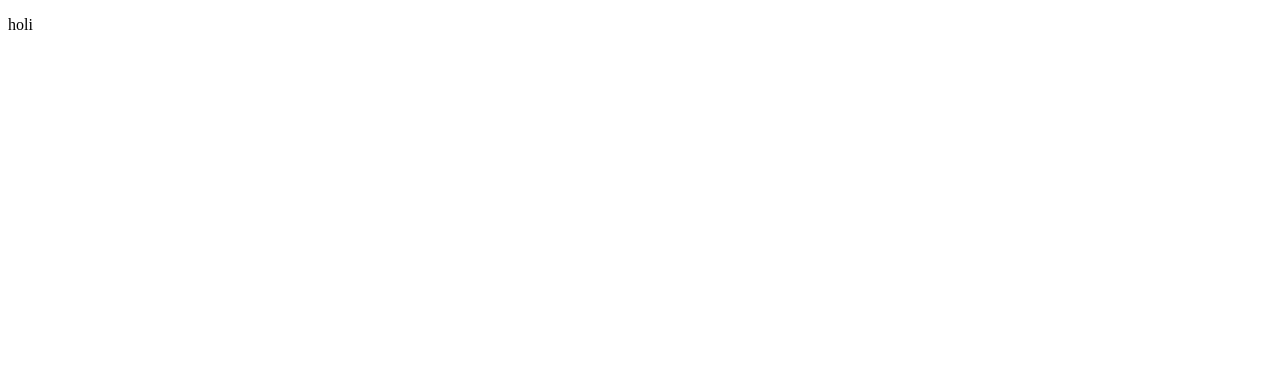
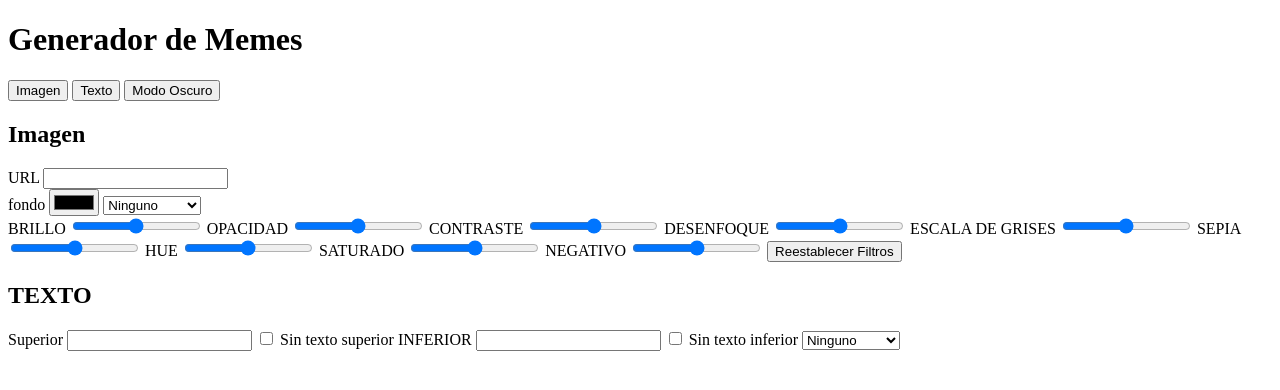
Before and after one commit to mirandatatiana/MemesEditor, a plain HTML site: page editorDeMemes.html in a window 1280 px wide. Drawn offline with Linux system fonts and the light colour scheme.

Commit message:
First commit

```diff
--- a/editorDeMemes.html
+++ b/editorDeMemes.html
@@ -8,8 +8,96 @@
     <link rel="stylesheet" href="editorDeMemes.js">
     <title>Document</title>
 </head>
+
 <body>
-    <p>holi</p>
+    <header>
+    <h1>Generador de Memes</h1>
+<div>
+    <button>Imagen</button>
+    <button>Texto</button>
+    <button>Modo Oscuro</button>
+</div>
+</header>
+<div >
+<!--caja del meme-->
+
+</div>
+<aside class="imagen">
+<!--aside-->
+<h2>Imagen</h2>
+
+    <form action="" method="get">
+<div>
+<label for="url">URL
+<input type="url" name="url" id="url" pattern="https://.*" required>
+</label>
+</div>
+<div>
+    <label for="">fondo</label>
+    <input type="color" name="" id="">
+    <label for="background"></label>
+    <select id="background">
+    <option value="Ninguno">Ninguno</option>
+    <option value="Aclara">Aclara</option>
+    <option value="Oscurecer">Oscurecer</option>
+    <option value="Diferencia">Diferencia</option>
+    <option value="Luminosidad">Luminosidad</option>
+    <option value="Multiplicar">Multiplicar</option>
+</select>
+</label>
+</div>
+<label for="">BRILLO
+<input type="range">
+</label>
+<label for=""> OPACIDAD
+<input type="range">
+</label>
+<label for=""> CONTRASTE
+<input type="range">
+</label>
+<label for=""> DESENFOQUE
+<input type="range">
+</label>
+<label for=""> ESCALA DE GRISES
+<input type="range">
+</label>
+<label for=""> SEPIA
+<input type="range">
+</label>
+<label for=""> HUE
+<input type="range">
+</label>
+<label for=""> SATURADO
+<input type="range">
+</label>
+<label for=""> NEGATIVO
+<input type="range">
+</label>
+<input type="submit" name="" id="" value="Reestablecer Filtros">
+</form>
+</aside>
+<aside class="texto">
+<h2>TEXTO</h2>
+<label for="">Superior
+    <input type="textarea" name="" id="">
+   <input type="checkbox" name="" id="" placeholder="TOP TEXT">
+   <label> Sin texto superior </label>
+</label>
+<label for="">INFERIOR
+    <input type="textarea" name="" id="">
+   <input type="checkbox" name="" id="" placeholder="BUTTOM TEXT">
+   <label>Sin texto inferior </label>
+</label>
+<select name="" id="">
+    <option value="Arial">Ninguno</option>
+    <option value="Arial Black">Aclara</option>
+    <option value=" American Typewriter">Oscurecer</option>
+    <option value="Andale Mono">Diferencia</option>
+    <option value="Comic Sans MS">Luminosidad</option>
+    <option value="Helvetica">Multiplicar</option>
+    <option value="Impact"></option>
+</select>
+</aside>
     <script src="/editorDeMemes.js"></script>
 </body>
 </html>
```
